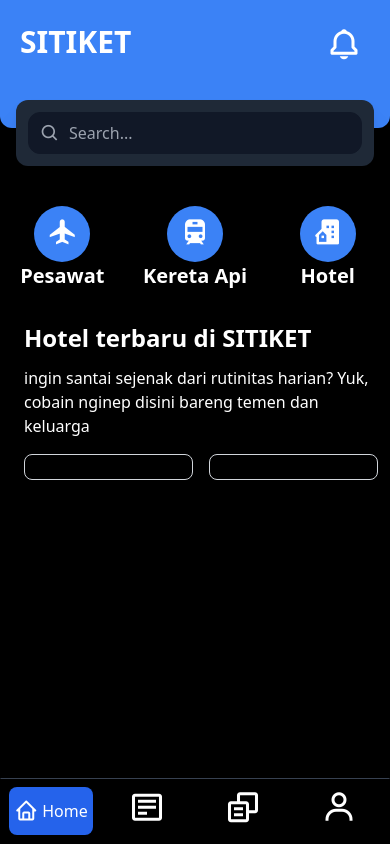
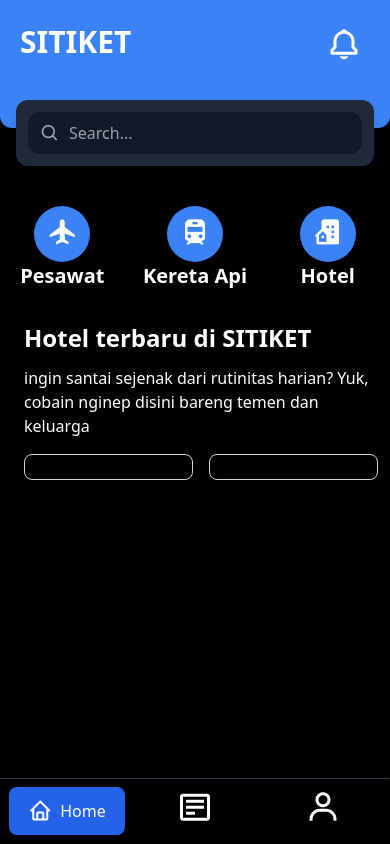
Before and after one commit to adhinnnugroho/SITIKET, a React (Vite) app: page / in a window 390 px wide. Built offline with nearby package versions, Linux system fonts and the light colour scheme.

Commit message:
refactor: simplify code in MobileNavigation component

```diff
--- a/src/App.tsx
+++ b/src/App.tsx
@@ -2,6 +2,7 @@ import './App.css'
 import { BrowserRouter as Router, Routes, Route } from 'react-router-dom';
 import HomePage from 'pages/home/HomePage';
 import ProfilePage from 'pages/profile/ProfilePage';
+import TiketPage from 'pages/tiket/TiketPage';
 
 
 function App() {
@@ -10,6 +11,7 @@ function App() {
       <Routes>
         <Route path="/" element={<HomePage />} />
         <Route path="/profile" element={<ProfilePage />} />
+        <Route path="/ticket" element={<TiketPage />} />
       </Routes>
     </Router>
   )
--- /dev/null
+++ b/src/components/card/navigations/MobileNavigationsCard.tsx
@@ -0,0 +1,16 @@
+import { Link, useLocation } from 'react-router-dom';
+
+const MobileNavigationCard = ({to, iconClass, label}: any) => {
+    const location = useLocation();
+    const isActive  = (path: string) => location.pathname === path;
+    return (
+        <Link to={to}>
+            <div className={`flex items-center justify-center ${isActive(to) ? 'bg-blue-600 text-white rounded-lg p-2' : ''}`}>
+                <i className={`bx bx-${iconClass}  ${isActive(to) ? 'text-2xl' : 'text-4xl'}`} ></i>
+                {isActive(to) && <span className="ml-2">{label}</span>}
+            </div>
+        </Link>
+    )
+}
+
+export default MobileNavigationCard
--- a/src/components/specific/navigations/MobileNavigation.tsx
+++ b/src/components/specific/navigations/MobileNavigation.tsx
@@ -1,37 +1,12 @@
-import { Link, useLocation } from "react-router-dom";
+import MobileNavigationCard from "components/card/navigations/MobileNavigationsCard";
 
 const MobileNavigation = () => {
-    const location = useLocation();
-    const isActive = (path: string) => location.pathname === path;
-
     return (
-        <div className="w-screen transition-all duration-700 ease-in-out fixed bottom-0 dark:bg-black bg-white border dark:border-black border-white dark:border-t-gray-700 border-t-gray-400 p-2">
-            <div className="grid grid-cols-4 gap-3">
-                <Link to='/'>
-                    <div
-                        className={`flex items-center justify-center ${isActive('/') ? 'bg-blue-600 text-white rounded-lg p-2' : ''}`}>
-                        <i className={`bx bx-home ${isActive('/') ? 'text-2xl' : 'text-4xl'}`}></i>
-                        {isActive('/') && <span className="ml-1">Home</span>}
-                    </div>
-                </Link>
-                <Link to='/details'>
-                    <div className={`flex items-center justify-center ${isActive('/details') ? 'bg-blue-600 text-white rounded-lg p-2' : ''}`}>
-                        <i className='bx bx-detail text-4xl'></i>
-                        {isActive('/details') && <span className="ml-2">Details</span>}
-                    </div>
-                </Link>
-                <Link to='/copy'>
-                    <div className={`flex items-center justify-center ${isActive('/copy') ? 'bg-blue-600 text-white rounded-lg p-2' : ''}`}>
-                        <i className='bx bx-copy-alt text-4xl'></i>
-                        {isActive('/copy') && <span className="ml-2">Copy</span>}
-                    </div>
-                </Link>
-                <Link to='/profile'>
-                    <div className={`flex items-center justify-center ${isActive('/profile') ? 'bg-blue-600 text-white rounded-lg p-2' : ''}`}>
-                        <i className={`bx bx-user ${isActive('/profile') ? 'text-2xl' : 'text-4xl'}`}></i>
-                        {isActive('/profile') && <span className=" ml-1 pr-1">Profile</span>}
-                    </div>
-                </Link>
+        <div className="w-screen  fixed bottom-0 border dark:border-black border-white dark:border-t-gray-700 border-t-gray-400 p-2">
+            <div className="grid grid-cols-3 gap-3">
+                <MobileNavigationCard to="/" iconClass="home" label="Home" />
+                <MobileNavigationCard to="/ticket" iconClass="detail" label="My Ticket" />
+                <MobileNavigationCard to="/profile" iconClass="user" label="Profile" />
             </div>
         </div>
     )
--- /dev/null
+++ b/src/pages/tiket/TiketPage.tsx
@@ -0,0 +1,9 @@
+import MainLayout from "layouts/MainLayout";
+
+const TiketPage = () => {
+    return <MainLayout>
+        tiket page
+    </MainLayout>
+};
+
+export default TiketPage;
```
